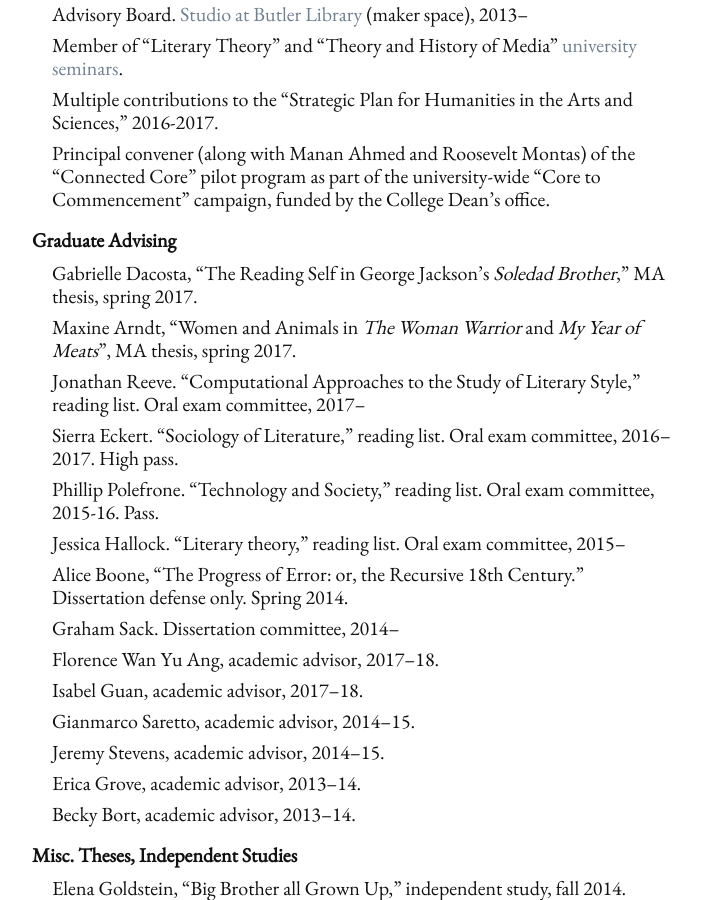
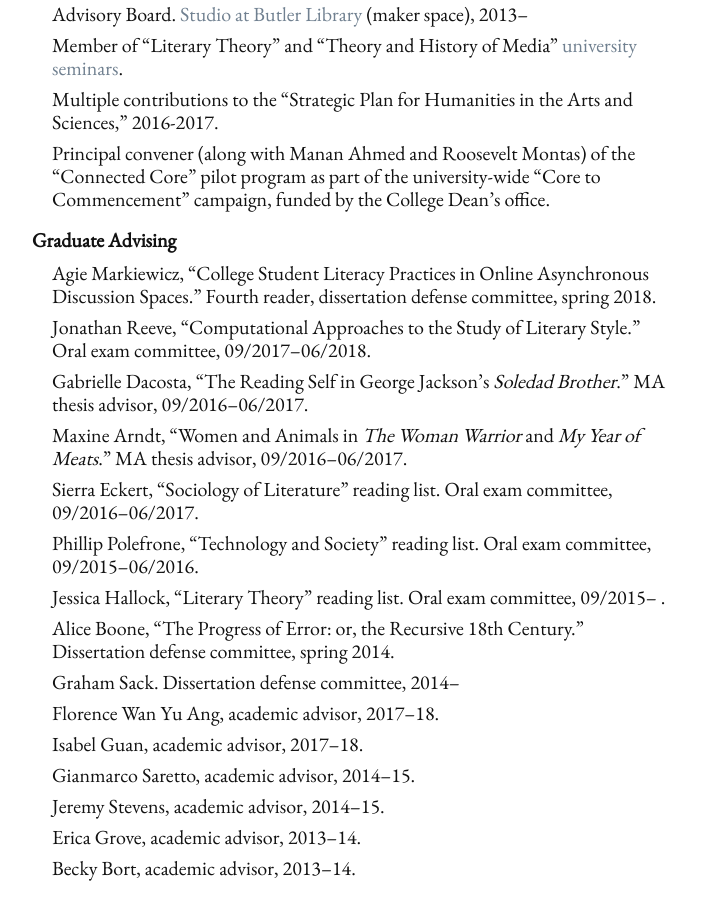
Before and after one commit to denten/denten.github.io, a Jekyll site: the page built from _pages/service.md, in a window 1280 px wide and 900 px high, scrolled down 596 px. Shown: the whole window, without its empty margins (288-989 px from the left). Built offline with Jekyll 4.4.1, drawn with Linux system fonts in a browser that asks for light colours.

Commit message:
updates to advising

```diff
--- a/_includes/CV/08-service.md
+++ b/_includes/CV/08-service.md
@@ -37,21 +37,24 @@ Commencement" campaign, funded by the College Dean's office.
 
 #### Graduate Advising
 
-- Gabrielle Dacosta, "The Reading Self in George Jackson’s *Soledad Brother*,"
-  MA thesis, spring 2017.
+- Agie Markiewicz, "College Student Literacy Practices in Online Asynchronous
+  Discussion Spaces." Fourth reader, dissertation defense committee, spring
+2018.
+- Jonathan Reeve, "Computational Approaches to the Study of Literary Style."
+  Oral exam committee, 09/2017--06/2018.
+- Gabrielle Dacosta, "The Reading Self in George Jackson’s *Soledad Brother*."
+  MA thesis advisor, 09/2016--06/2017.
 - Maxine Arndt, "Women and Animals in *The Woman Warrior* and *My Year of
-  Meats*", MA thesis, spring 2017.
-- Jonathan Reeve. "Computational Approaches to the Study of Literary Style,"
-  reading list. Oral exam committee, 2017--
-- Sierra Eckert. "Sociology of Literature," reading list. Oral exam committee,
-  2016--2017. High pass.
-- Phillip Polefrone. "Technology and Society," reading list. Oral exam
-  committee, 2015-16. Pass.
-- Jessica Hallock. "Literary theory," reading list. Oral exam committee,
-  2015--
+  Meats*." MA thesis advisor, 09/2016--06/2017.
+- Sierra Eckert, "Sociology of Literature" reading list. Oral exam committee,
+  09/2016--06/2017.
+- Phillip Polefrone, "Technology and Society" reading list. Oral exam
+  committee, 09/2015--06/2016.
+- Jessica Hallock, "Literary Theory" reading list. Oral exam committee,
+  09/2015-- .
 - Alice Boone, "The Progress of Error: or, the Recursive 18th Century."
-  Dissertation defense only. Spring 2014.
-- Graham Sack. Dissertation committee, 2014--
+  Dissertation defense committee, spring 2014.
+- Graham Sack. Dissertation defense committee, 2014--
 - Florence Wan Yu Ang, academic advisor, 2017--18.
 - Isabel Guan, academic advisor, 2017--18.
 - Gianmarco Saretto, academic advisor, 2014--15.
```
